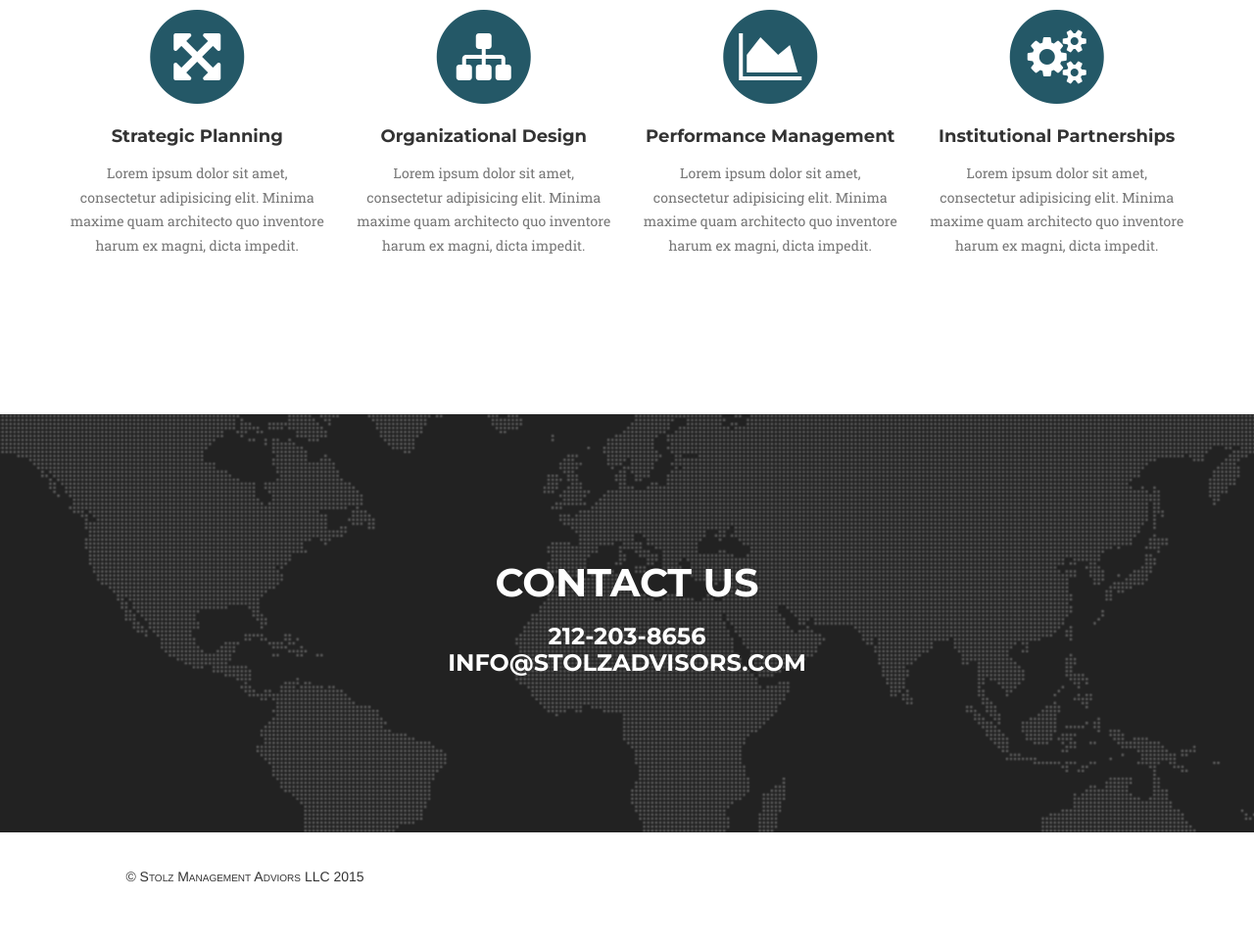
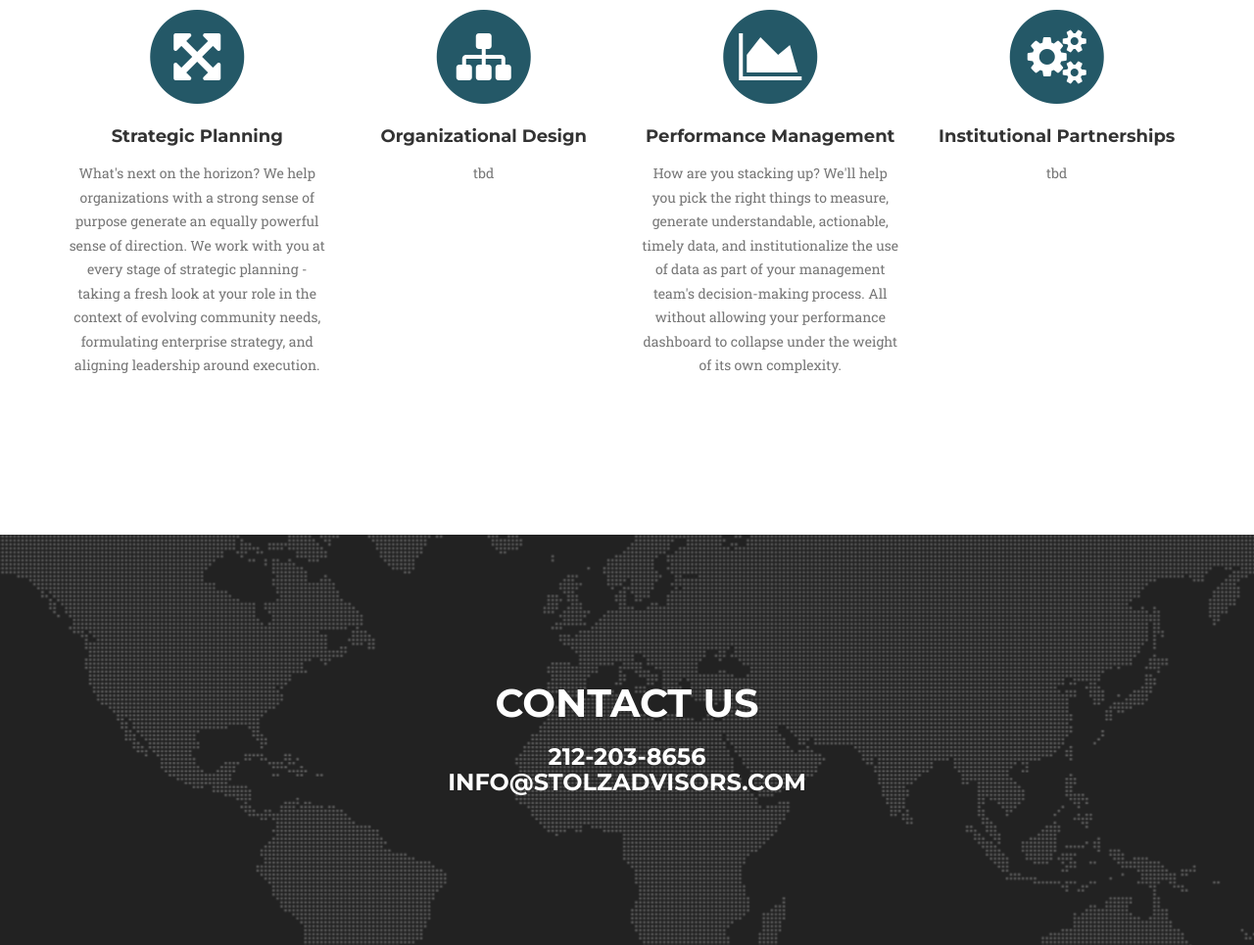
Before and after one commit to adamstolz/adamstolz.github.io, a plain HTML site: page index.html in a window 1280 px wide. Shown: the part 3320-4285 px from the top of the page at 98% size. Before the commit the page ends 4260 px from the top, so only its background shows below. Drawn offline with nearby package versions, Linux system fonts and the light colour scheme; a web font is replaced by a local one.

Commit message:
Updated What We Do

```diff
--- a/index.html
+++ b/index.html
@@ -209,7 +209,7 @@
                         <i class="fa fa-arrows-alt fa-stack-1x fa-inverse"></i>
                     </span>
                     <h4 class="service-heading">Strategic Planning</h4>
-                    <p class="text-muted">Lorem ipsum dolor sit amet, consectetur adipisicing elit. Minima maxime quam architecto quo inventore harum ex magni, dicta impedit.</p>
+                    <p class="text-muted">What's next on the horizon?  We help organizations with a strong sense of purpose generate an equally powerful sense of direction.  We work with you at every stage of strategic planning - taking a fresh look at your role in the context of evolving community needs, formulating enterprise strategy, and aligning leadership around execution.</p>
                 </div>
                 <div class="col-md-3">
                     <span class="fa-stack fa-4x">
@@ -217,7 +217,7 @@
                         <i class="fa fa-sitemap fa-stack-1x fa-inverse"></i>
                     </span>
                     <h4 class="service-heading">Organizational Design</h4>
-                    <p class="text-muted">Lorem ipsum dolor sit amet, consectetur adipisicing elit. Minima maxime quam architecto quo inventore harum ex magni, dicta impedit.</p>
+                    <p class="text-muted">tbd</p>
                 </div>
                 <div class="col-md-3">
                     <span class="fa-stack fa-4x">
@@ -225,7 +225,7 @@
                         <i class="fa fa-area-chart fa-stack-1x fa-inverse"></i>
                     </span>
                     <h4 class="service-heading">Performance Management</h4>
-                    <p class="text-muted">Lorem ipsum dolor sit amet, consectetur adipisicing elit. Minima maxime quam architecto quo inventore harum ex magni, dicta impedit.</p>
+                    <p class="text-muted">How are you stacking up?  We'll help you pick the right things to measure, generate understandable, actionable, timely data, and institutionalize the use of data as part of your management team's decision-making process.  All without allowing your performance dashboard to collapse under the weight of its own complexity.</p>
                 </div>
                 <div class="col-md-3">
                     <span class="fa-stack fa-4x">
@@ -233,7 +233,7 @@
                         <i class="fa fa-cogs fa-stack-1x fa-inverse"></i>
                     </span>
                     <h4 class="service-heading">Institutional Partnerships</h4>
-                    <p class="text-muted">Lorem ipsum dolor sit amet, consectetur adipisicing elit. Minima maxime quam architecto quo inventore harum ex magni, dicta impedit.</p>
+                    <p class="text-muted">tbd</p>
                 </div>
             </div>
         </div>
```
